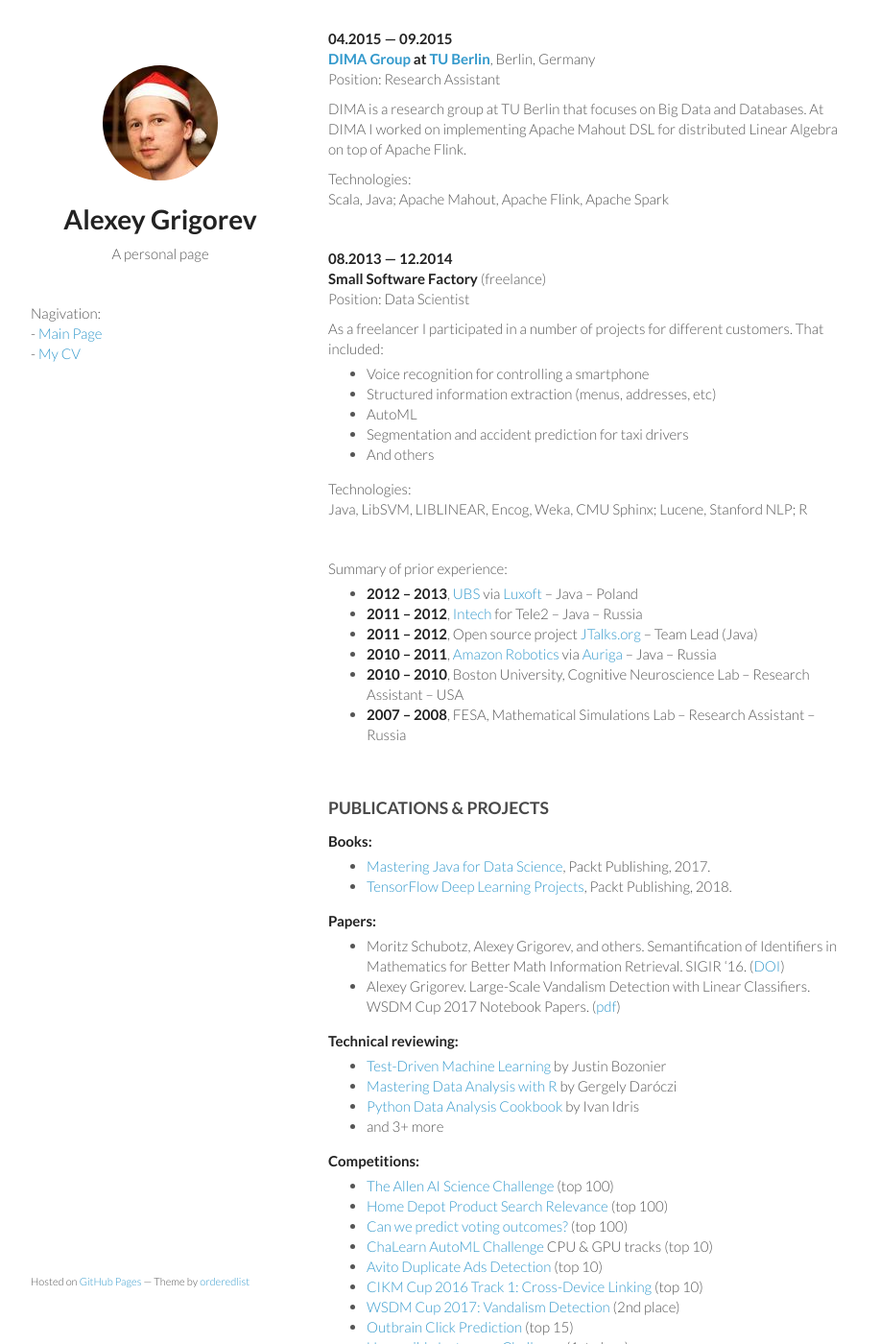
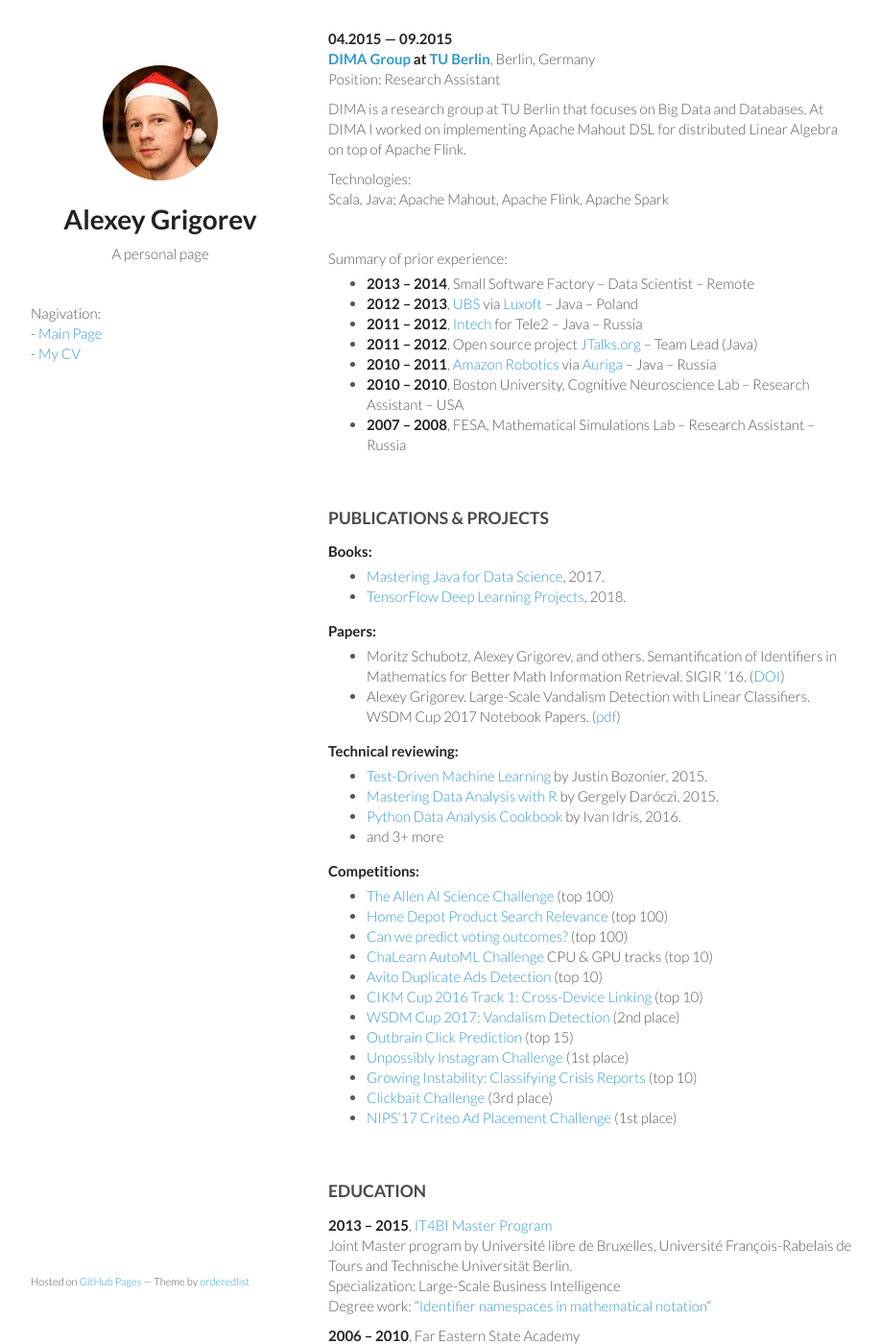
Before and after one commit to alexeygrigorev/alexeygrigorev.github.io, a Jekyll site: the page built from cv.md, in a window 1280 px wide and 1400 px high, scrolled down 1405 px. Shown: the whole window at 96% size, without its empty margins (178-1095 px from the left). Built offline with Jekyll 4.4.1, drawn with Linux system fonts in a browser that asks for light colours; some of the changed text lies outside the part shown.

Commit message:
Update cv.md

```diff
--- a/cv.md
+++ b/cv.md
@@ -52,7 +52,7 @@ Simplaex is an adtech company, and we focus on two products: demand-side campaig
 - Demand side candidate selection
 
 Technologies:<br/>
-Python, Scikit-Learn, Java, Scala, Spark & PySpark, AWS<br/>
+Python, Scikit-Learn, Scala, Spark & PySpark, AWS<br/>
 
 &nbsp;
 
@@ -90,25 +90,9 @@ Scala, Java; Apache Mahout, Apache Flink, Apache Spark<br/>
 
 &nbsp;
 
-<strong>08.2013 &mdash; 12.2014</strong><br/>
-<strong>Small Software Factory</strong> (freelance)<br/>
-Position: Data Scientist<br/>
-
-As a freelancer I participated in a number of projects for different customers. That included:
-
-- Voice recognition for controlling a smartphone
-- Structured information extraction (menus, addresses, etc)
-- AutoML
-- Segmentation and accident prediction for taxi drivers
-- And others
-
-Technologies:<br/>
-Java, LibSVM, LIBLINEAR, Encog, Weka, CMU Sphinx; Lucene, Stanford NLP; R<br/>
-
-&nbsp;
-
 Summary of prior experience:
 
+* <strong>2013 &ndash; 2014</strong>, Small Software Factory &ndash; Data Scientist &ndash; Remote
 * <strong>2012 &ndash; 2013</strong>, <a href="http://www.ubs.com/">UBS</a> via <a href="http://www.luxoft.com/">Luxoft</a> &ndash; Java &ndash; Poland
 * <strong>2011 &ndash; 2012</strong>, <a href="http://intech-global.com/">Intech</a> for Tele2 &ndash; Java &ndash; Russia
 * <strong>2011 &ndash; 2012</strong>, Open source project <a href="http://jtalks.org">JTalks.org</a> &ndash; Team Lead (Java)
@@ -122,8 +106,8 @@ Summary of prior experience:
 
 **Books:**
 
-- [Mastering Java for Data Science](https://www.packtpub.com/big-data-and-business-intelligence/mastering-java-data-science), Packt Publishing, 2017.
-- [TensorFlow Deep Learning Projects](https://www.packtpub.com/big-data-and-business-intelligence/tensorflow-deep-learning-projects), Packt Publishing, 2018.
+- [Mastering Java for Data Science](https://www.packtpub.com/big-data-and-business-intelligence/mastering-java-data-science), 2017.
+- [TensorFlow Deep Learning Projects](https://www.packtpub.com/big-data-and-business-intelligence/tensorflow-deep-learning-projects), 2018.
 
 
 **Papers:**
@@ -134,9 +118,9 @@ Summary of prior experience:
 
 **Technical reviewing:**
 
-- [Test-Driven Machine Learning](https://www.packtpub.com/big-data-and-business-intelligence/test-driven-machine-learning) by Justin Bozonier
-- [Mastering Data Analysis with R](https://www.packtpub.com/big-data-and-business-intelligence/mastering-data-analysis-r) by Gergely Daróczi
-- [Python Data Analysis Cookbook](https://www.packtpub.com/big-data-and-business-intelligence/python-data-analysis-cookbook) by Ivan Idris
+- [Test-Driven Machine Learning](https://www.packtpub.com/big-data-and-business-intelligence/test-driven-machine-learning) by Justin Bozonier, 2015.
+- [Mastering Data Analysis with R](https://www.packtpub.com/big-data-and-business-intelligence/mastering-data-analysis-r) by Gergely Daróczi, 2015.
+- [Python Data Analysis Cookbook](https://www.packtpub.com/big-data-and-business-intelligence/python-data-analysis-cookbook) by Ivan Idris, 2016.
 - and 3+ more
 
 
```
